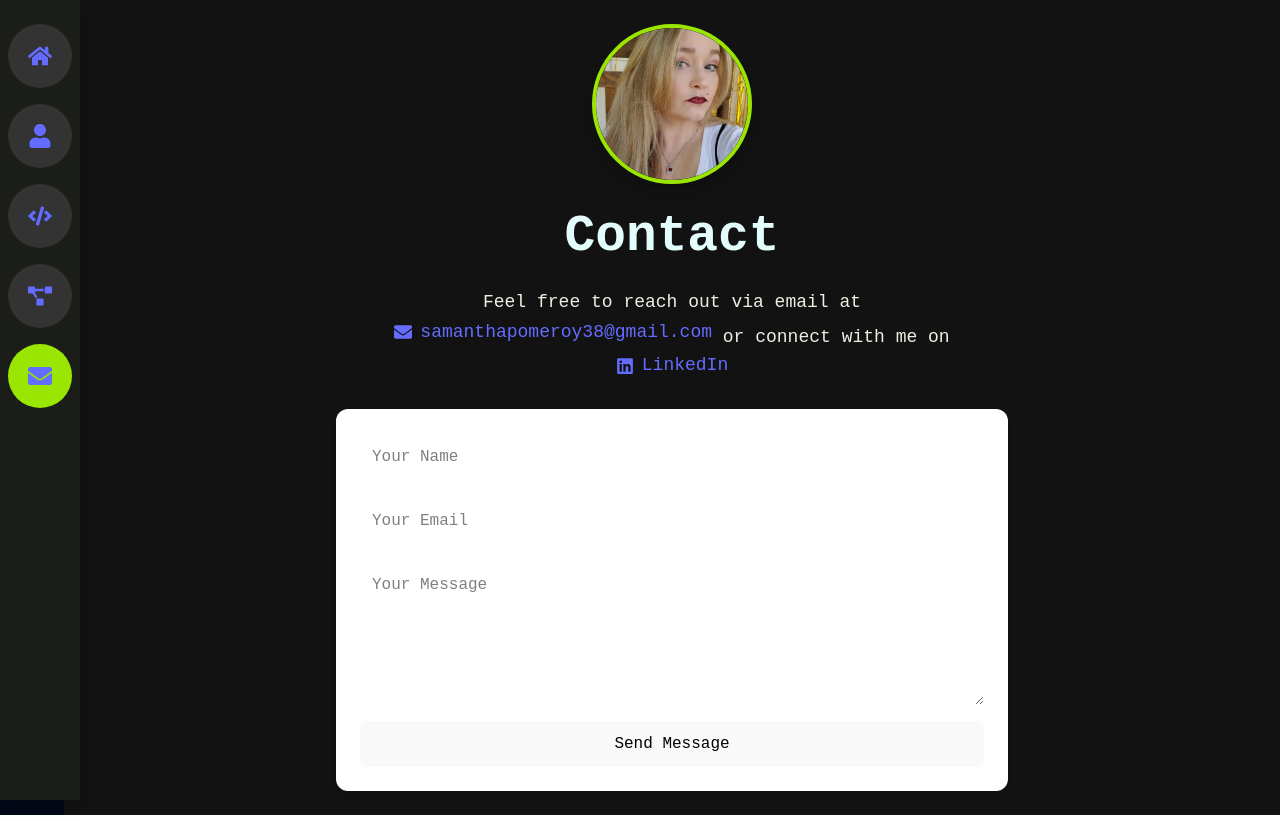
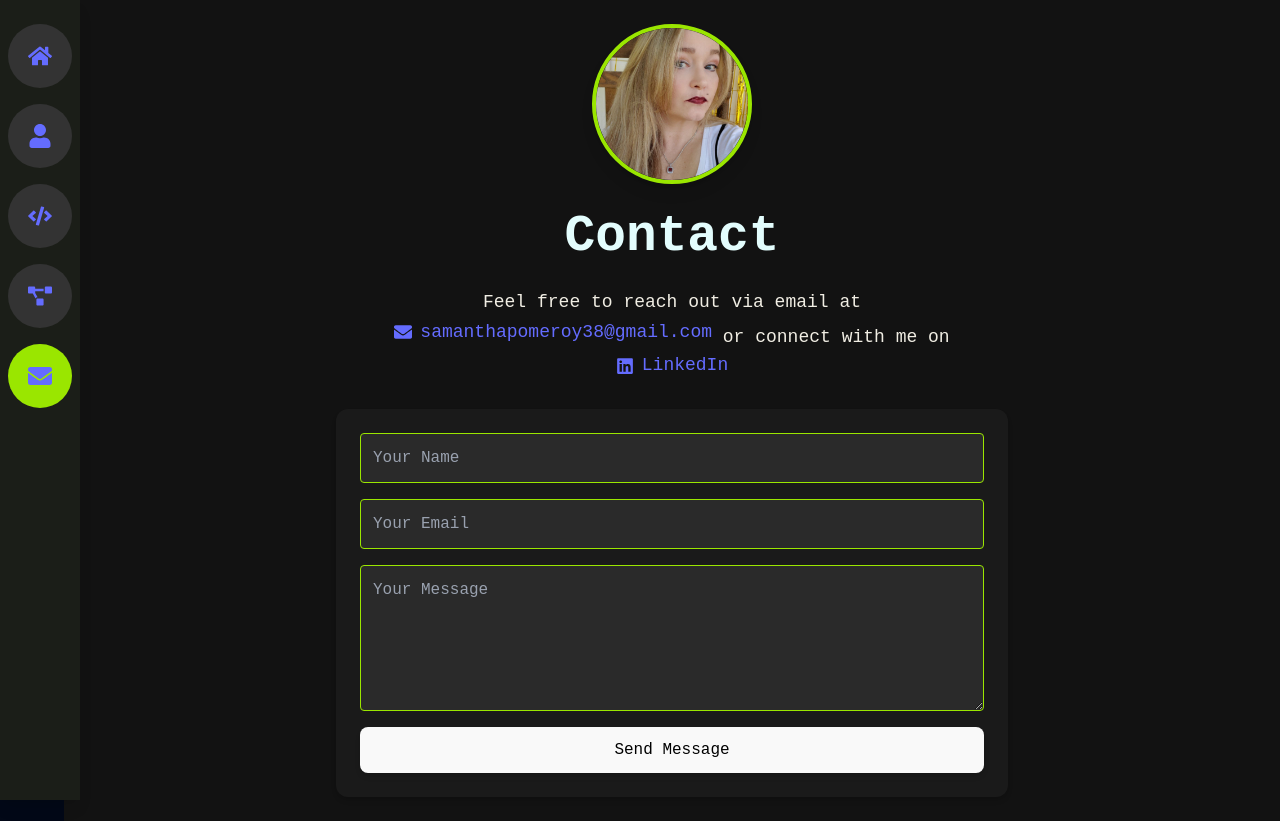
Before and after one commit to SamPomeroy/portfolio, a React (Vite) app: page /contact in a window 1280 px wide. Built offline with nearby package versions, Linux system fonts and the light colour scheme.

Commit message:
form color adjustment

```diff
--- a/src/pages/Contact.jsx
+++ b/src/pages/Contact.jsx
@@ -49,32 +49,32 @@ function Contact() {
 <form
   ref={form}
   onSubmit={sendEmail}
-          className="flex flex-col gap-4 bg-white bg-opacity-5 p-6 rounded-xl shadow-md"
+  className="flex flex-col gap-4 bg-[#1a1a1a] bg-opacity-80 p-6 rounded-xl shadow-md text-left"
 >
   <input
     type="text"
     name="user_name"
     placeholder="Your Name"
-            className="p-3 rounded bg-white text-black"
+    className="p-3 rounded bg-[#2a2a2a] text-lime-300 placeholder-gray-400 border border-lime-400 focus:outline-none focus:ring-2 focus:ring-lime-300"
     required
   />
   <input
     type="email"
     name="user_email"
     placeholder="Your Email"
-            className="p-3 rounded bg-white text-black"
+    className="p-3 rounded bg-[#2a2a2a] text-lime-300 placeholder-gray-400 border border-lime-400 focus:outline-none focus:ring-2 focus:ring-lime-300"
     required
   />
   <textarea
     name="message"
     rows="5"
     placeholder="Your Message"
-            className="p-3 rounded bg-white text-black"
+    className="p-3 rounded bg-[#2a2a2a] text-lime-300 placeholder-gray-400 border border-lime-400 focus:outline-none focus:ring-2 focus:ring-lime-300"
     required
   ></textarea>
   <button
     type="submit"
-            className="bg-lime-400 hover:bg-lime-300 text-black font-semibold py-2 px-4 rounded"
+    className="bg-lime-400 hover:bg-lime-300 text-black font-semibold py-2 px-4 rounded shadow-md transition duration-200 ease-in-out"
   >
     Send Message
   </button>
```
Lines whose indentation alone changed are shown as unchanged.
